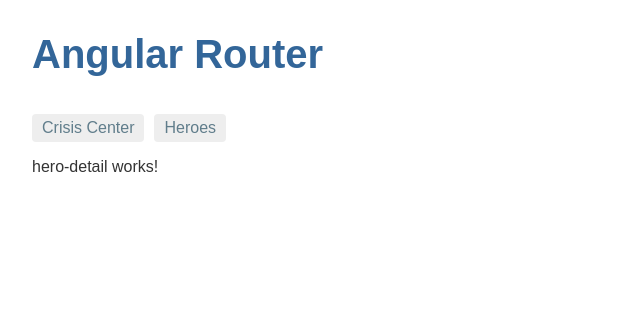
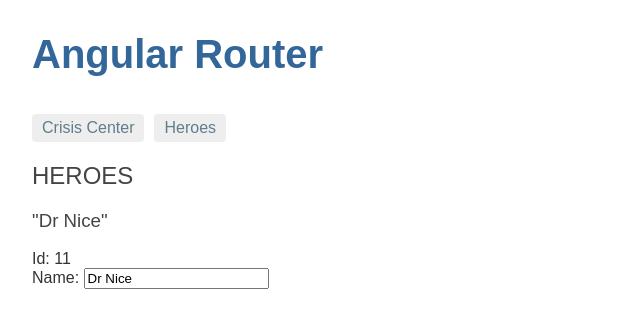
Before and after one commit to sandix34/Hero-Employment-Agency, an Angular app: page /hero/11 in a window 1280 px wide. Shown: the top 328 px of the page, without its empty margins (0-640 px from the left). Built offline with nearby package versions, Linux system fonts and the light colour scheme.

Commit message:
Route Parameters

```diff
--- a/src/app/heroes/hero-detail/hero-detail.component.html
+++ b/src/app/heroes/hero-detail/hero-detail.component.html
@@ -1 +1,11 @@
-<p>hero-detail works!</p>
+<h2>HEROES</h2>
+<!--What this will do is wait until hero$ | async has evaluated, and bind the result to the value of hero (non-dollar-suffixed).-->
+<div *ngIf="hero$ | async as hero">
+  <h3>"{{ hero.name }}"</h3>
+  <div>
+    <label>Id: </label>{{ hero.id }}</div>
+  <div>
+    <label>Name: </label>
+    <input [(ngModel)]="hero.name" placeholder="name"/>
+  </div>
+</div>
--- a/src/app/heroes/hero-detail/hero-detail.component.ts
+++ b/src/app/heroes/hero-detail/hero-detail.component.ts
@@ -1,4 +1,9 @@
 import { Component, OnInit } from '@angular/core';
+import { switchMap } from 'rxjs/operators';
+import { Observable } from 'rxjs';
+import { HeroService }  from '../hero.service';
+import { Hero } from '../hero';
+import { Router, ActivatedRoute, ParamMap } from '@angular/router';
 
 @Component({
   selector: 'app-hero-detail',
@@ -7,9 +12,20 @@ import { Component, OnInit } from '@angular/core';
 })
 export class HeroDetailComponent implements OnInit {
 
-  constructor() { }
+  // The prop$ dollar suffix is generally used to indicate something is an Observable source.
+  hero$: Observable<Hero>;
 
-  ngOnInit(): void {
+  constructor(
+    private route: ActivatedRoute,
+    // private router: Router,
+    private service: HeroService
+  ) {}
+
+  ngOnInit() {
+    this.hero$ = this.route.paramMap.pipe(
+      switchMap((params: ParamMap) =>
+        this.service.getHero(params.get('id')))
+    );
   }
 
 }
--- a/src/app/heroes/hero-list/hero-list.component.html
+++ b/src/app/heroes/hero-list/hero-list.component.html
@@ -1,7 +1,9 @@
 <h2>HEROES</h2>
 <ul class="heroes">
   <li *ngFor="let hero of heroes" (click)="onSelect(hero)" [class.selected]="hero === selectedHero">
-    <span class="badge">{{ hero.id }}</span>{{ hero.name }}
+    <a [routerLink]="['/hero', hero.id]">
+      <span class="badge">{{ hero.id }}</span>{{ hero.name }}
+    </a>
   </li>
 </ul>
 <!-- invalid URL-->
--- a/src/app/heroes/hero.service.ts
+++ b/src/app/heroes/hero.service.ts
@@ -2,6 +2,7 @@ import { Injectable } from '@angular/core';
 import { Hero } from './hero';
 import { HEROES } from './mock-heroes';
 import { Observable, of } from 'rxjs';
+import { map } from 'rxjs/operators';
 
 @Injectable({
   providedIn: 'root'
@@ -15,4 +16,11 @@ export class HeroService {
     // of(HEROES) returns an Observable<Hero[]> that emits a single value, the array of mock heroes
     return of(HEROES);
   }
+
+  getHero(id: number | string) {
+    return this.getHeroes().pipe(
+      // (+) before `id` turns the string into a number
+      map((heroes: Hero[]) => heroes.find(hero => hero.id === +id))
+    );
+  }
 }
```
